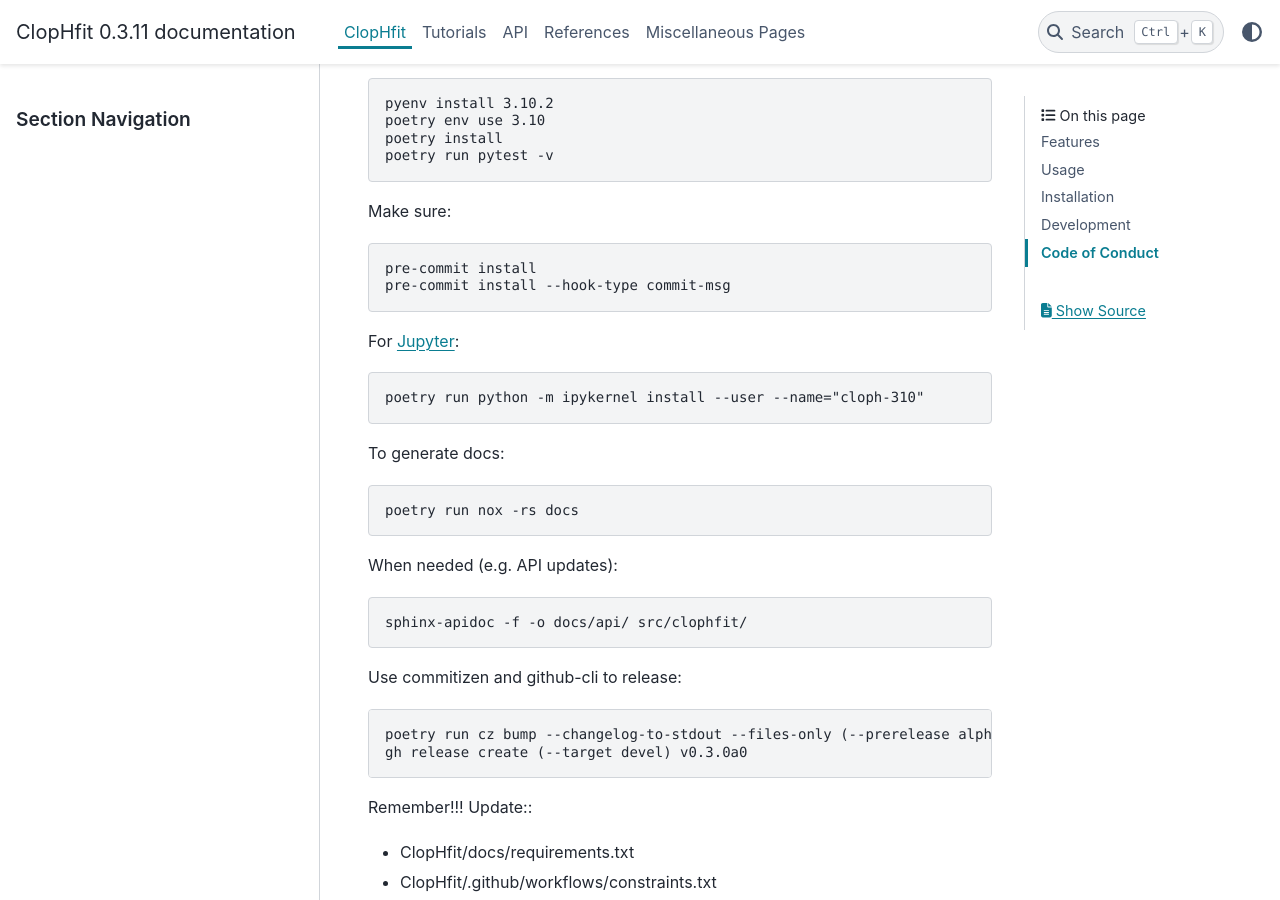
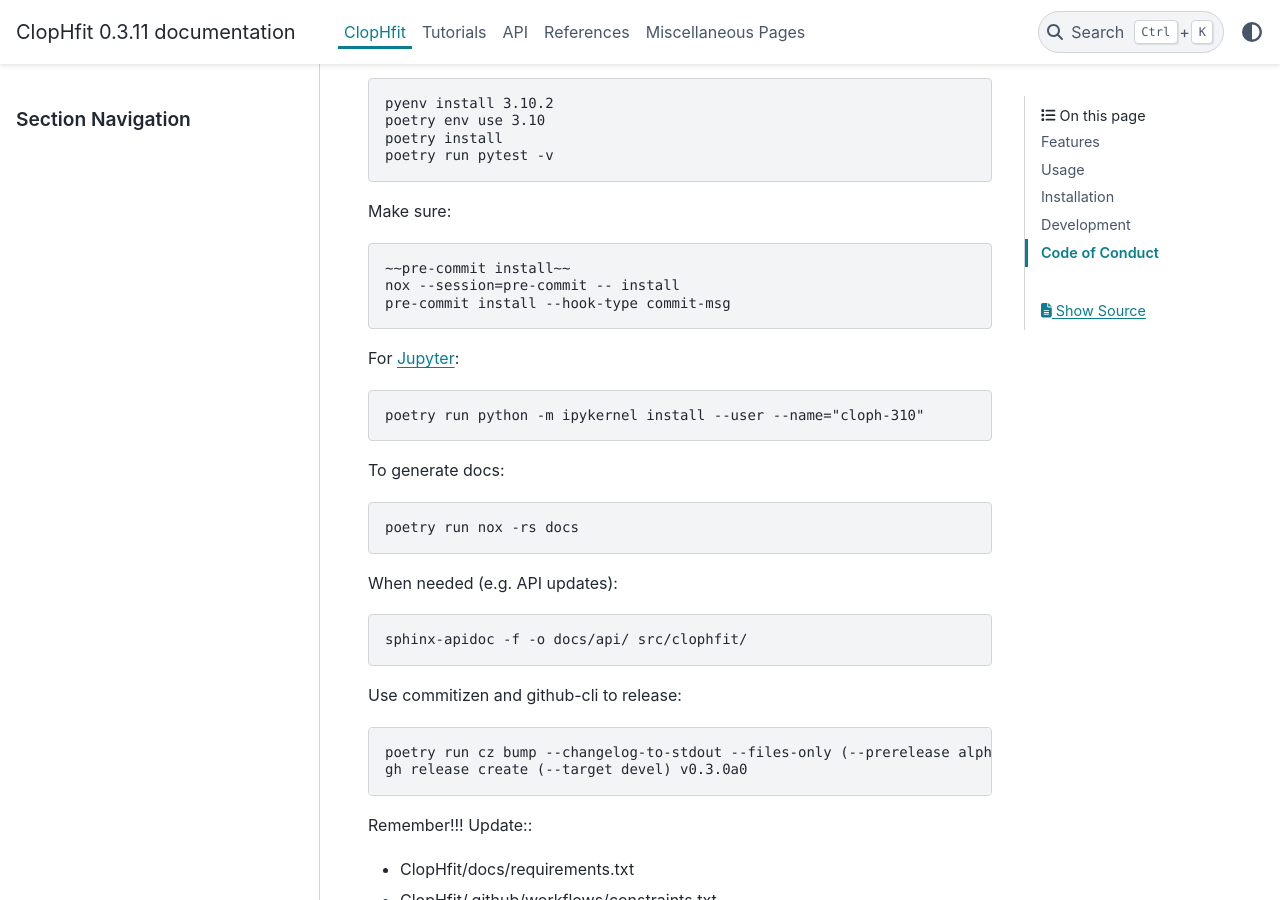
Before and after one commit to darosio/ClopHfit, a Sphinx documentation site: the page built from docs/README.md, in a window 1280 px wide and 900 px high, scrolled down 1677 px. Built offline with Sphinx 7.4.7 and the PyData theme 0.15.4, drawn with Linux system fonts in a browser that asks for light colours; pages that are not in the unit, such as notebooks, are missing from menus.

```diff
--- a/docs/README.md
+++ b/docs/README.md
@@ -68,7 +68,8 @@ Prepare a virtual development environment and test first installation:
 
 Make sure:
 
-    pre-commit install
+	~~pre-commit install~~
+	nox --session=pre-commit -- install
     pre-commit install --hook-type commit-msg
 
 For [Jupyter](https://jupyter.org/):
--- a/pyproject.toml
+++ b/pyproject.toml
@@ -32,6 +32,7 @@ include = ["LICENSE.txt"]
 python = ">=3.8, <3.11"
 rpy2 = ">=3.4.5"
 seaborn = ">=0.11.2"
+matplotlib = ">=3.2"
 lmfit = ">=1.0.3"
 numpy = ">=1.17"
 scipy = ">=1.7.1"
```
Also changed, not shown: CHANGELOG.md (+14 -0 lines), 2 other files.
